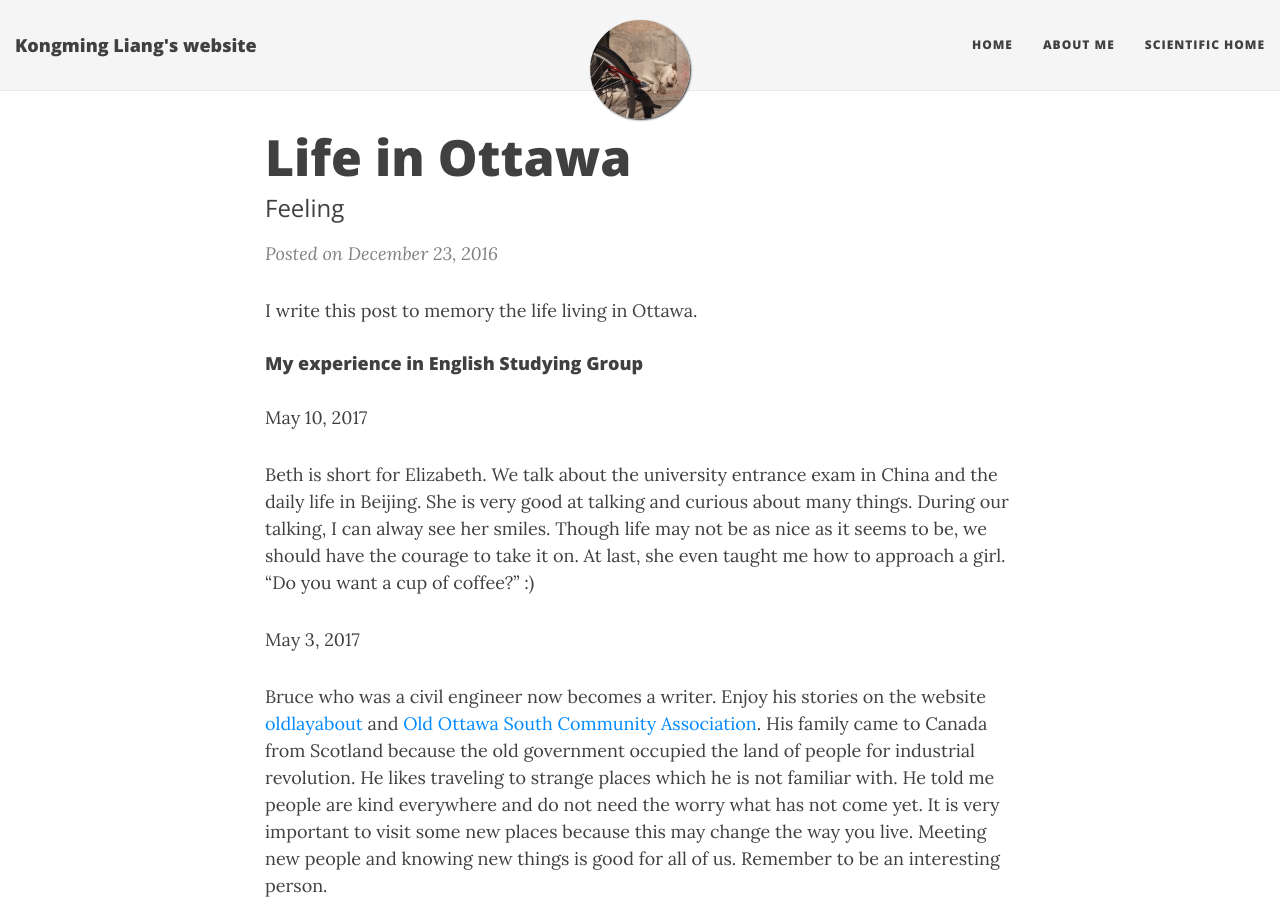
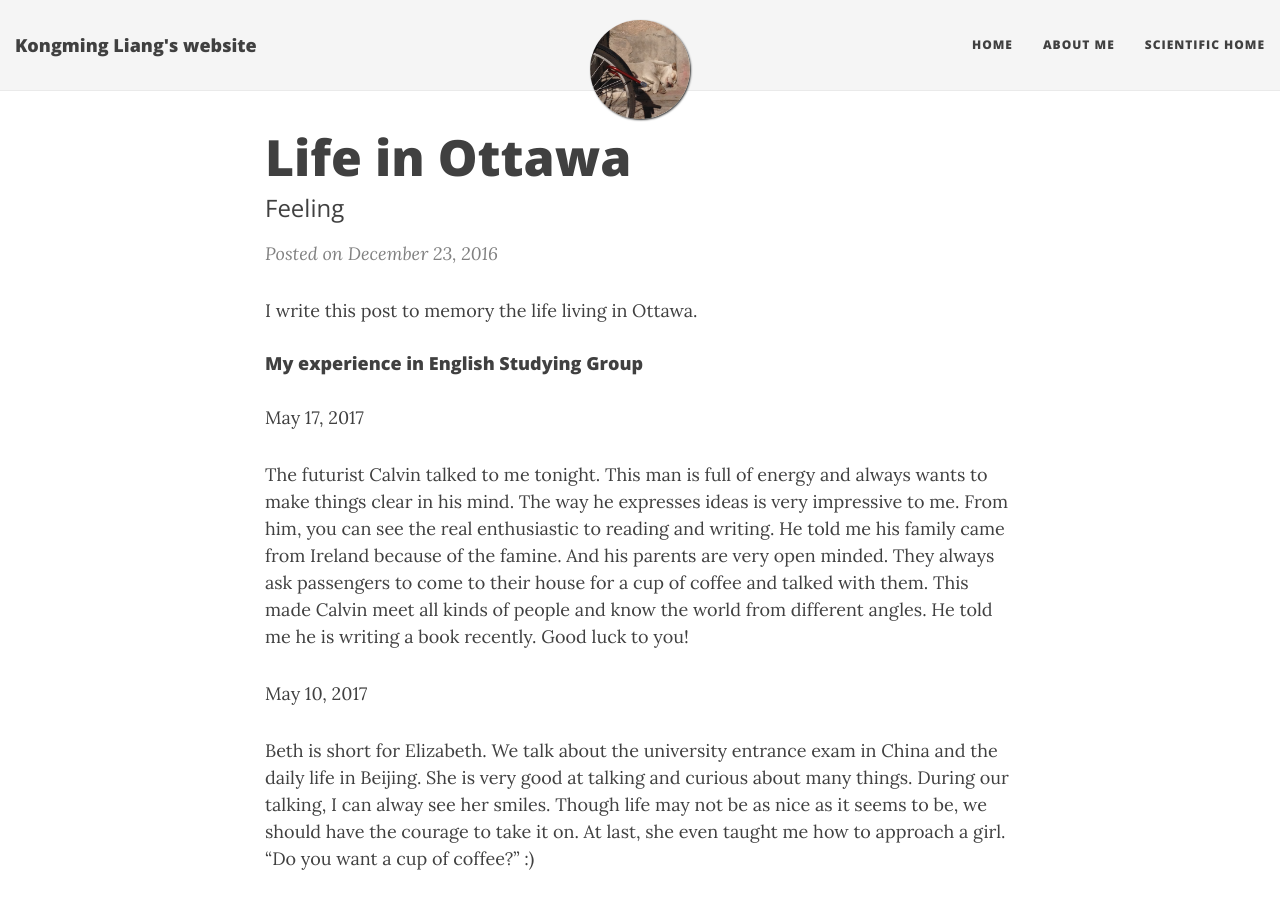
Before and after one commit to GriffinLiang/griffinliang.github.com, a Jekyll site: the page built from _posts/2016-12-23-Life-in-Ottawa.md, in a window 1280 px wide and 900 px high. Built offline with Jekyll 4.4.1, drawn with Linux system fonts in a browser that asks for light colours; nearby versions of some CDN libraries.

Commit message:
Update 2016-12-23-Life-in-Ottawa.md

```diff
--- a/_posts/2016-12-23-Life-in-Ottawa.md
+++ b/_posts/2016-12-23-Life-in-Ottawa.md
@@ -11,6 +11,10 @@ I write this post to memory the life living in Ottawa.
 
 
 #### My experience in English Studying Group ####
+
+May 17, 2017
+
+The futurist Calvin talked to me tonight. This man is full of energy and always wants to make things clear in his mind. The way he expresses ideas is very impressive to me. From him, you can see the real enthusiastic to reading and writing. He told me his family came from Ireland because of the famine. And his parents are very open minded. They always ask passengers to come to their house for a cup of coffee and talked with them. This made Calvin meet all kinds of people and know the world from different angles. He told me he is writing a book recently. Good luck to you!
 
 May 10, 2017
 
```
